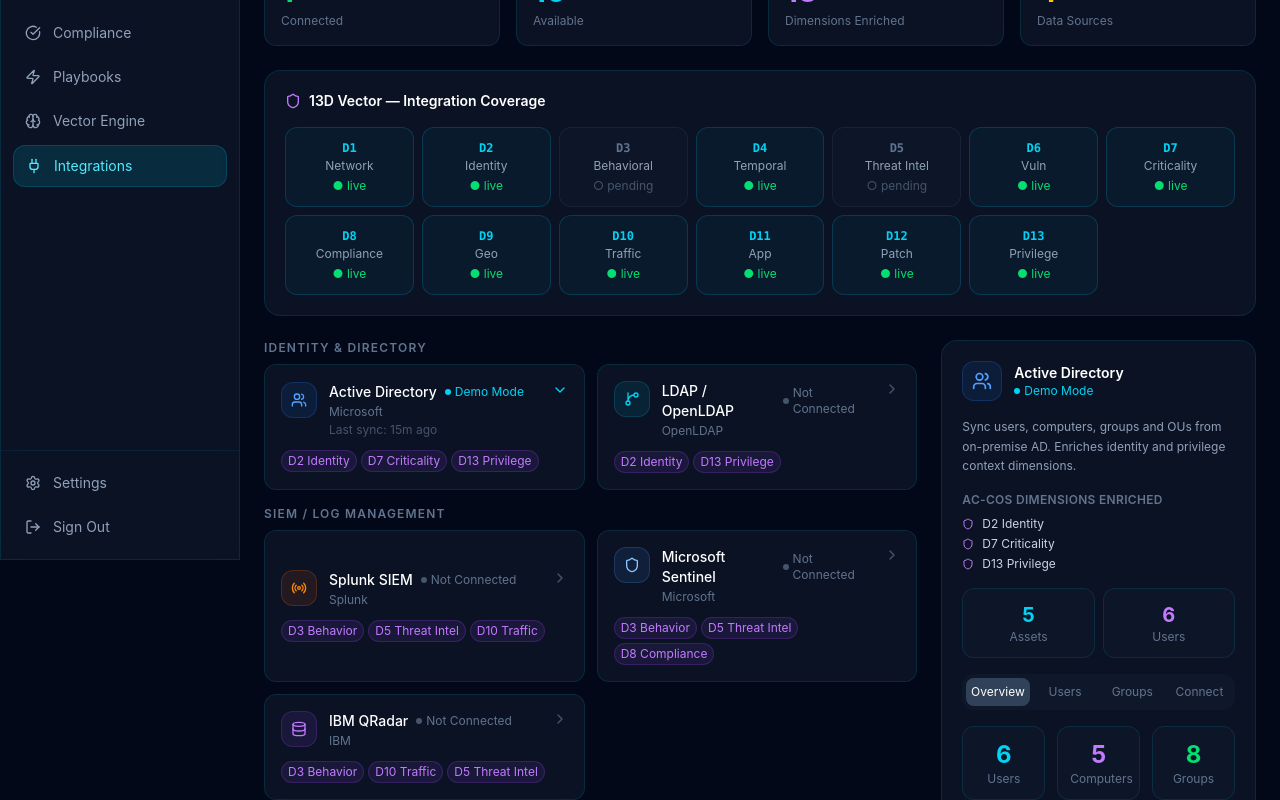
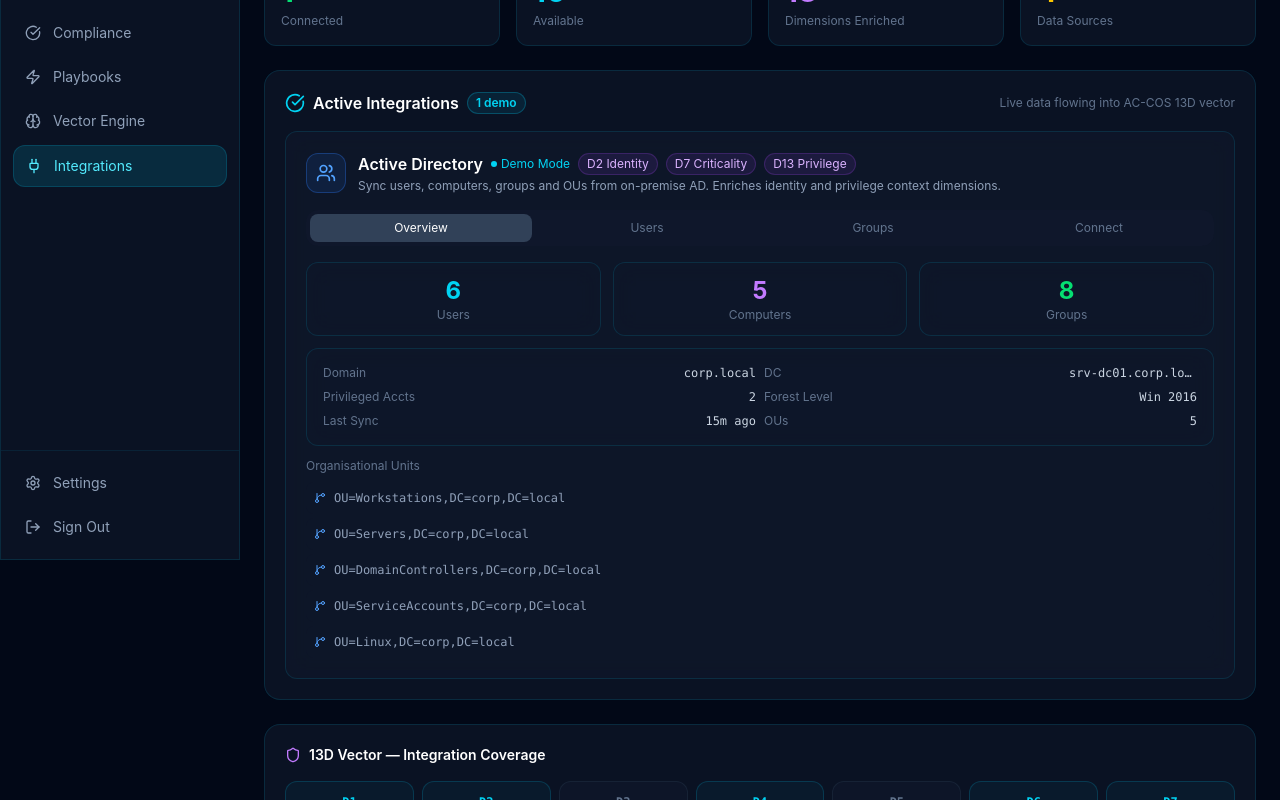
Before and after one commit to Maha022702/NeuralNexus, a Next.js app: page /dashboard/integrations in a window 1280 px wide. Shown: the part 240-1040 px from the top of the page. Built offline with nearby package versions, Linux system fonts and the light colour scheme.

Commit message:
fix: AD integration now prominently shown at top of Integrations page

```diff
--- a/app/dashboard/integrations/page.tsx
+++ b/app/dashboard/integrations/page.tsx
@@ -345,7 +345,7 @@
 
 // ── Main Page ─────────────────────────────────────────────────────────────────
 export default function IntegrationsPage() {
-  const [selected, setSelected] = useState<string | null>('ad')
+  const [selected, setSelected] = useState<string | null>(null)
   const categories = Array.from(new Set(INTEGRATIONS.map(i => i.category)))
 
   const connected = INTEGRATIONS.filter(i => i.status === 'connected' || i.status === 'demo').length
@@ -375,6 +375,43 @@
             <div className="text-slate-500 text-xs mt-1">{s.label}</div>
           </div>
         ))}
+      </div>
+
+      {/* ── Active / Demo Integrations ─────────────────────────────── */}
+      <div className="glass rounded-2xl border border-cyan-500/30 p-5 space-y-4">
+        <div className="flex items-center justify-between flex-wrap gap-2">
+          <h2 className="text-white font-semibold flex items-center gap-2">
+            <CheckCircle className="w-5 h-5 text-cyan-400" />
+            Active Integrations
+            <span className="px-2 py-0.5 text-xs bg-cyan-500/10 border border-cyan-500/30 text-cyan-400 rounded-full">1 demo</span>
+          </h2>
+          <span className="text-slate-500 text-xs">Live data flowing into AC-COS 13D vector</span>
+        </div>
+
+        {/* AD card — always visible, fully expanded */}
+        <div className="glass rounded-xl border border-blue-500/30 bg-blue-500/5 p-5">
+          <div className="flex items-center gap-3 mb-4">
+            <div className="w-10 h-10 rounded-xl flex items-center justify-center border border-blue-500/30 bg-blue-500/10">
+              <Users className="w-5 h-5 text-blue-400" />
+            </div>
+            <div className="flex-1 min-w-0">
+              <div className="flex items-center gap-2 flex-wrap">
+                <span className="text-white font-semibold">Active Directory</span>
+                <span className="flex items-center gap-1 text-xs text-cyan-400">
+                  <span className="w-1.5 h-1.5 rounded-full bg-cyan-400" />
+                  Demo Mode
+                </span>
+                <span className="px-2 py-0.5 bg-purple-500/10 border border-purple-500/20 text-purple-300 text-xs rounded-full">D2 Identity</span>
+                <span className="px-2 py-0.5 bg-purple-500/10 border border-purple-500/20 text-purple-300 text-xs rounded-full">D7 Criticality</span>
+                <span className="px-2 py-0.5 bg-purple-500/10 border border-purple-500/20 text-purple-300 text-xs rounded-full">D13 Privilege</span>
+              </div>
+              <p className="text-slate-400 text-xs mt-0.5">
+                Sync users, computers, groups and OUs from on-premise AD. Enriches identity and privilege context dimensions.
+              </p>
+            </div>
+          </div>
+          <ADPanel />
+        </div>
       </div>
 
       {/* Vector dimension coverage */}
@@ -412,25 +449,29 @@
         </div>
       </div>
 
-      {/* Integrations grid + detail panel */}
-      <div className="grid grid-cols-1 xl:grid-cols-3 gap-6">
-        {/* Left: list */}
-        <div className="xl:col-span-2 space-y-4">
+      {/* Integrations grid */}
+      <div className="space-y-4">
+        <h2 className="text-white font-semibold flex items-center gap-2">
+          <Link2 className="w-5 h-5 text-slate-400" />
+          All Integrations
+          <span className="text-slate-500 text-sm font-normal">— click to configure</span>
+        </h2>
         {categories.map(cat => (
           <div key={cat}>
             <h3 className="text-slate-500 text-xs font-semibold uppercase tracking-widest mb-2">
               {CATEGORY_LABELS[cat]}
             </h3>
-              <div className="grid grid-cols-1 sm:grid-cols-2 gap-3">
+            <div className="grid grid-cols-1 sm:grid-cols-2 lg:grid-cols-3 xl:grid-cols-4 gap-3">
               {INTEGRATIONS.filter(i => i.category === cat).map(intg => {
                 const cfg = STATUS_CFG[intg.status]
                 const Icon = intg.icon
+                const isOpen = selected === intg.id
                 return (
+                  <div key={intg.id} className="space-y-0">
                     <button
-                      key={intg.id}
-                      onClick={() => setSelected(selected === intg.id ? null : intg.id)}
-                      className={`glass rounded-xl p-4 border text-left transition-all ${
-                        selected === intg.id ? 'border-cyan-500/40 bg-cyan-500/5' : 'border-slate-700/30 hover:border-slate-600'
+                      onClick={() => setSelected(isOpen ? null : intg.id)}
+                      className={`w-full glass rounded-xl p-4 border text-left transition-all ${
+                        isOpen ? 'rounded-b-none border-b-0 border-cyan-500/40 bg-cyan-500/5' : 'border-slate-700/30 hover:border-slate-600'
                       }`}
                     >
                       <div className="flex items-start justify-between gap-3">
@@ -446,14 +487,9 @@
                             </span>
                           </div>
                           <div className="text-slate-500 text-xs mt-0.5">{intg.vendor}</div>
-                          {intg.last_sync && (
-                            <div className="text-slate-600 text-xs mt-0.5">Last sync: {timeAgo(intg.last_sync)}</div>
-                          )}
                         </div>
-                        <ChevronRight className={`w-4 h-4 flex-shrink-0 transition-transform ${selected === intg.id ? 'text-cyan-400 rotate-90' : 'text-slate-600'}`} />
+                        <ChevronRight className={`w-4 h-4 flex-shrink-0 transition-transform ${isOpen ? 'text-cyan-400 rotate-90' : 'text-slate-600'}`} />
                       </div>
-
-                      {/* Enriches badges */}
                       <div className="flex flex-wrap gap-1 mt-3">
                         {intg.enriches.map(d => (
                           <span key={d} className="px-1.5 py-0.5 bg-purple-500/10 border border-purple-500/20 text-purple-400 text-xs rounded-full">
@@ -462,82 +498,23 @@
                         ))}
                       </div>
                     </button>
+
+                    {/* Inline expand for non-AD integrations */}
+                    {isOpen && intg.id !== 'ad' && (
+                      <div className="glass border border-t-0 border-cyan-500/40 bg-cyan-500/5 rounded-b-xl p-4 space-y-3">
+                        <p className="text-slate-400 text-xs leading-relaxed">{intg.description}</p>
+                        <button className="w-full py-2 bg-cyan-500/10 hover:bg-cyan-500/20 border border-cyan-500/30 hover:border-cyan-500/60 text-cyan-300 text-xs rounded-xl transition-all">
+                          Configure Integration →
+                        </button>
+                      </div>
+                    )}
+                  </div>
                 )
               })}
             </div>
           </div>
         ))}
       </div>
-
-        {/* Right: detail panel */}
-        <div className="glass rounded-2xl border border-slate-700/30 p-5 h-fit sticky top-6">
-          {selected ? (
-            (() => {
-              const intg = INTEGRATIONS.find(i => i.id === selected)!
-              const cfg = STATUS_CFG[intg.status]
-              const Icon = intg.icon
-              return (
-                <div className="space-y-4">
-                  <div className="flex items-center gap-3">
-                    <div className={`w-10 h-10 rounded-xl flex items-center justify-center border ${intg.color}`}>
-                      <Icon className="w-5 h-5" />
-                    </div>
-                    <div>
-                      <div className="text-white font-semibold text-sm">{intg.name}</div>
-                      <div className={`text-xs flex items-center gap-1 ${cfg.color}`}>
-                        <span className={`w-1.5 h-1.5 rounded-full ${cfg.dot}`} />
-                        {cfg.label}
-                      </div>
-                    </div>
-                  </div>
-
-                  <p className="text-slate-400 text-xs leading-relaxed">{intg.description}</p>
-
-                  <div className="space-y-2">
-                    <div className="text-slate-500 text-xs font-semibold uppercase tracking-wide">AC-COS Dimensions Enriched</div>
-                    <div className="space-y-1">
-                      {intg.enriches.map(d => (
-                        <div key={d} className="flex items-center gap-2 text-xs">
-                          <Shield className="w-3 h-3 text-purple-400" />
-                          <span className="text-slate-300">{d}</span>
-                        </div>
-                      ))}
-                    </div>
-                  </div>
-
-                  {(intg.status === 'connected' || intg.status === 'demo') && (
-                    <div className="grid grid-cols-2 gap-2">
-                      <div className="glass rounded-xl p-3 border border-slate-700/30 text-center">
-                        <div className="text-xl font-bold text-cyan-400">{intg.assets_synced}</div>
-                        <div className="text-slate-500 text-xs">Assets</div>
-                      </div>
-                      <div className="glass rounded-xl p-3 border border-slate-700/30 text-center">
-                        <div className="text-xl font-bold text-purple-400">{intg.users_synced}</div>
-                        <div className="text-slate-500 text-xs">Users</div>
-                      </div>
-                    </div>
-                  )}
-
-                  {/* AD-specific expanded panel */}
-                  {intg.id === 'ad' && <ADPanel />}
-
-                  {intg.id !== 'ad' && intg.status === 'disconnected' && (
-                    <button className="w-full py-2 bg-cyan-500/10 hover:bg-cyan-500/20 border border-cyan-500/30 hover:border-cyan-500/60 text-cyan-300 text-xs rounded-xl transition-all">
-                      Configure Integration →
-                    </button>
-                  )}
-                </div>
-              )
-            })()
-          ) : (
-            <div className="flex flex-col items-center justify-center py-8 text-center">
-              <Link2 className="w-10 h-10 text-slate-700 mb-3" />
-              <p className="text-slate-500 text-sm font-medium">Select an integration</p>
-              <p className="text-slate-600 text-xs mt-1">Click any card to view details and configure</p>
-            </div>
-          )}
-        </div>
-      </div>
     </div>
   )
 }
```
Lines whose indentation alone changed are shown as unchanged.
